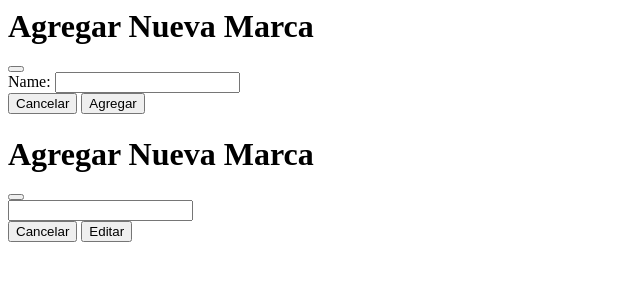
After one commit to NavaMegalos/Django_app, a Django app: template crud_app/templates/brand/modals.html in a window 1280 px wide. The commit adds this page. Shown: the top 300 px of the page, without its empty margins (0-640 px from the left). Run offline with Django 5.2, Linux system fonts and the light colour scheme; the template is opened without the code that fills it: values that come from a table or form of the project are taken from there, others are empty; some libraries are stand-ins or nearby versions.

Commit message:
Call to the view by ajax added to the functionality of edit brand

```diff
--- a/crud_app/templates/base.html
+++ b/crud_app/templates/base.html
@@ -11,5 +11,6 @@
 <body>
     {% block content %}
     {% endblock content %}
+    <script src="https://code.jquery.com/jquery-2.2.4.min.js" integrity="sha256-BbhdlvQf/xTY9gja0Dq3HiwQF8LaCRTXxZKRutelT44=" crossorigin="anonymous"></script>
 </body>
 </html>
--- /dev/null
+++ b/crud_app/templates/brand/modals.html
@@ -0,0 +1,43 @@
+<!-- Modal Create New Brand-->
+<div class="modal fade" id="addNewBrand" tabindex="-1" aria-labelledby="exampleModalLabel" aria-hidden="true">
+  <div class="modal-dialog">
+    <div class="modal-content">
+      <div class="modal-header">
+        <h1 class="modal-title fs-5" id="exampleModalLabel">Agregar Nueva Marca</h1>
+        <button type="button" class="btn-close" data-bs-dismiss="modal" aria-label="Close"></button>
+      </div>
+      <form method="POST" action="{% url 'crud:create_brand' %}">
+      <div class="modal-body">
+          {{ form }}
+          {% csrf_token %}
+        </div>
+        <div class="modal-footer">
+          <button type="button" class="btn btn-secondary" data-bs-dismiss="modal">Cancelar</button>
+          <input type="submit" class="btn btn-primary" value="Agregar">
+        </div>
+      </div>
+    </form>
+  </div>
+</div>
+
+<!-- Modal Edit Existing Brand-->
+<div class="modal fade" id="editExistingBrand" tabindex="-1" aria-labelledby="exampleModalLabel" aria-hidden="true">
+  <div class="modal-dialog">
+    <div class="modal-content">
+      <div class="modal-header">
+        <h1 class="modal-title fs-5" id="exampleModalLabel">Agregar Nueva Marca</h1>
+        <button type="button" class="btn-close" data-bs-dismiss="modal" aria-label="Close"></button>
+      </div>
+      <form method="POST" action="{% url 'crud:update_brand' %}">
+      <div class="modal-body">
+        {% csrf_token %}
+        <input type="hidden" name="id_brand"/>
+        <input type="text" name="name_brand">
+        <div class="modal-footer">
+          <button type="button" class="btn btn-secondary" data-bs-dismiss="modal">Cancelar</button>
+          <input type="submit" class="btn btn-primary" value="Editar">
+        </div>
+      </div>
+    </form>
+  </div>
+</div>
--- a/crud_app/urls.py
+++ b/crud_app/urls.py
@@ -5,14 +5,12 @@ from .views import product_presentation
 
 app_name = "crud"
 urlpatterns = [
-    path('', views.index, name='index'),
-
+    path("", views.index, name="index"),
     path("brand/", brand.show, name="show_brand"),
-    path("brand/get/", brand.show, name="get_brand"),
+    path("brand/get/", brand.get, name="get_brand"),
     path("brand/create/", brand.create, name="create_brand"),
     path("brand/delete/", brand.show, name="delete_brand"),
     path("brand/update/", brand.show, name="update_brand"),
-
     # path("product_presentation/", views.brand.show, name="show_product_presentation"),
     # path("product_presentation/get/", views.brand.show, name="get_product_presentation"),
     # path("product_presentation/create/", views.brand.show, name="create_product_presentation"),
```
Also changed, not shown: crud_app/templates/brand/scripts.html (added, +20 -0 lines), crud_app/templates/brand/show.html (+12 -23 lines), crud_app/views/brand.py (+16 -3 lines), project/settings.py (+42 -44 lines).
